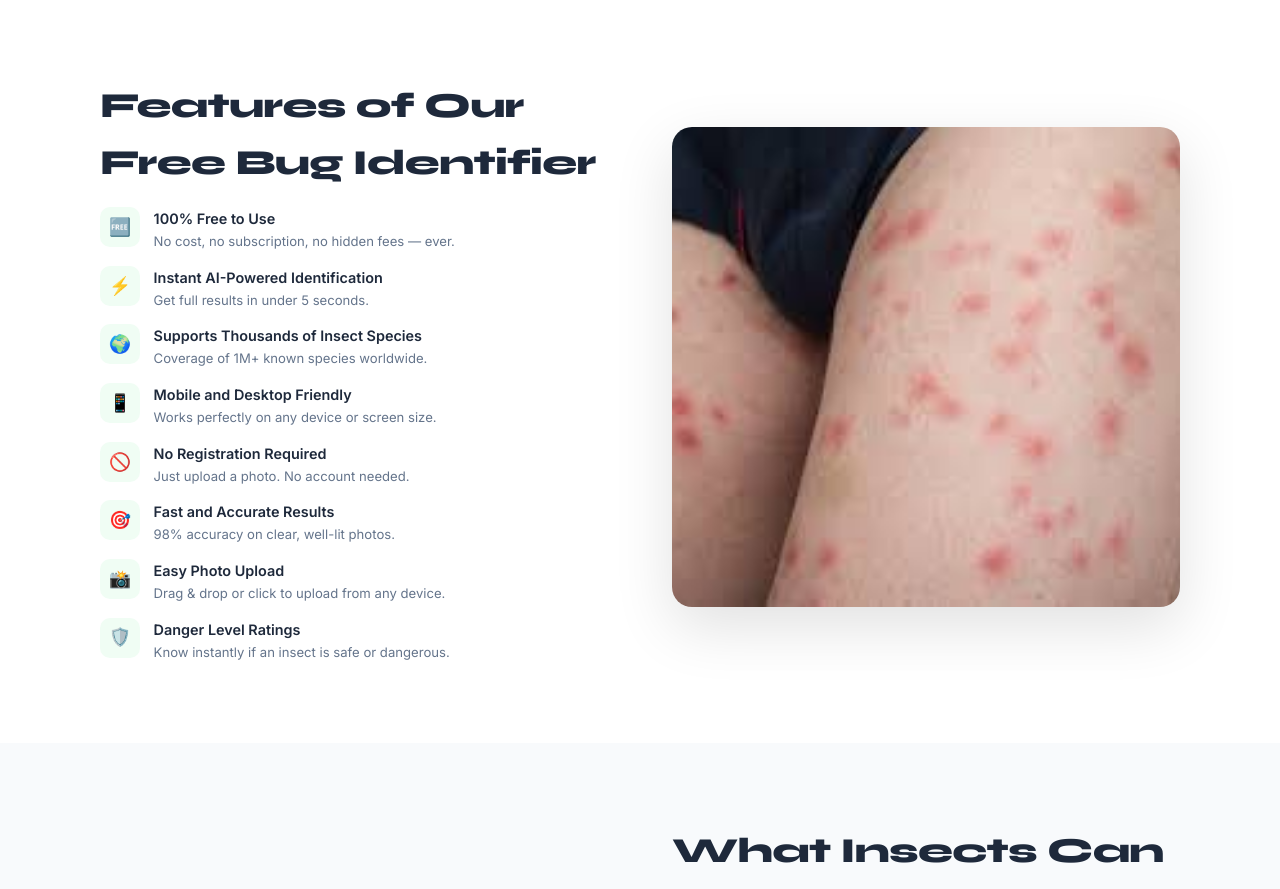
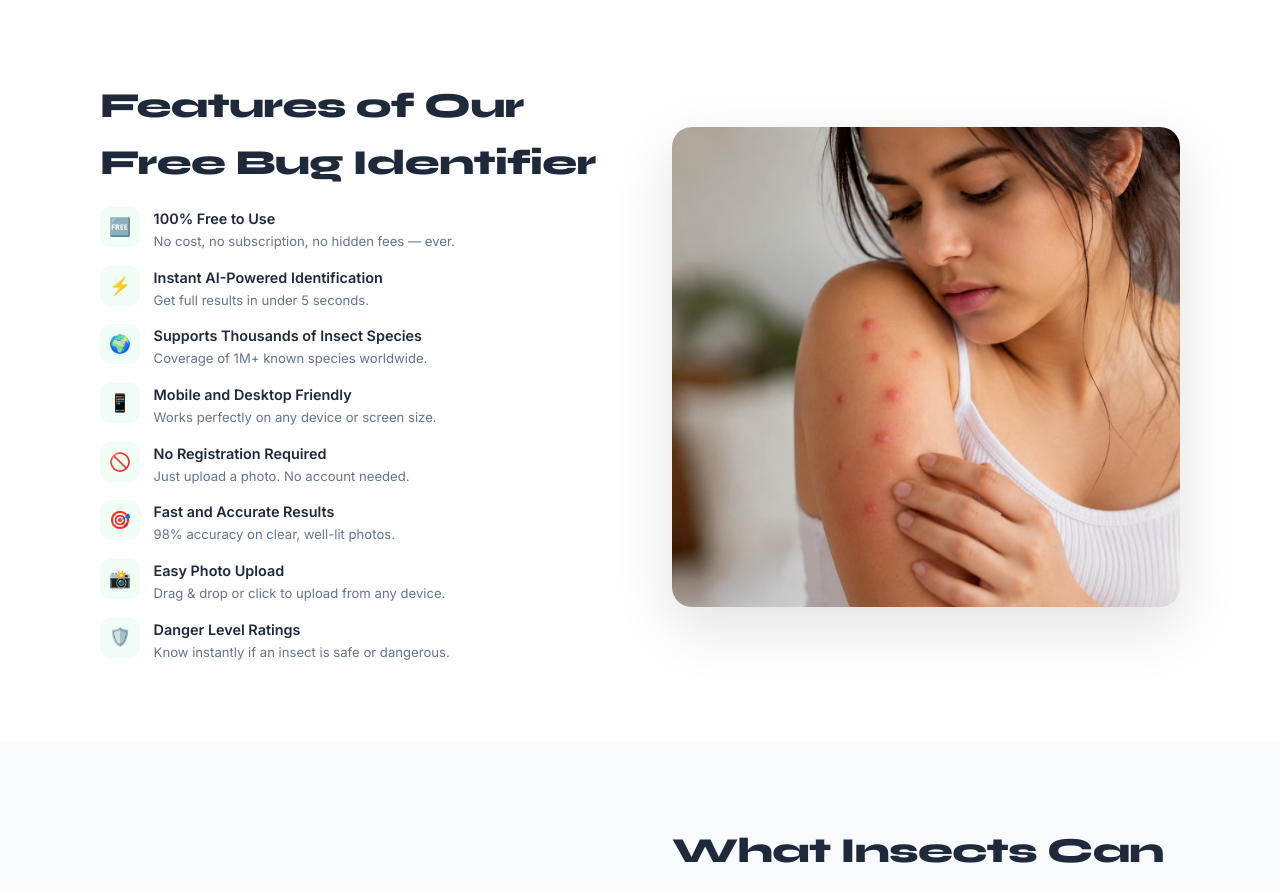
Before and after one commit to ahsan-ai-56/Bug-Identifier-Ai, a Next.js app: page / in a window 1280 px wide. Shown: the part 3180-4069 px from the top of the page. Built offline with nearby package versions, Linux system fonts and the light colour scheme.

Commit message:
Update index.js

```diff
--- a/pages/index.js
+++ b/pages/index.js
@@ -180,7 +180,7 @@ export default function Home() {
               </div>
             </div>
             <div>
-              <img src="/images.jpg" alt="Butterfly being identified by AI" style={{ width: "100%", borderRadius: 20, objectFit: "cover", height: 480, boxShadow: "0 20px 60px rgba(0,0,0,.12)" }} />
+              <img src="/girl.jpg" alt="Butterfly being identified by AI" style={{ width: "100%", borderRadius: 20, objectFit: "cover", height: 480, boxShadow: "0 20px 60px rgba(0,0,0,.12)" }} />
             </div>
           </div>
         </div>
```
